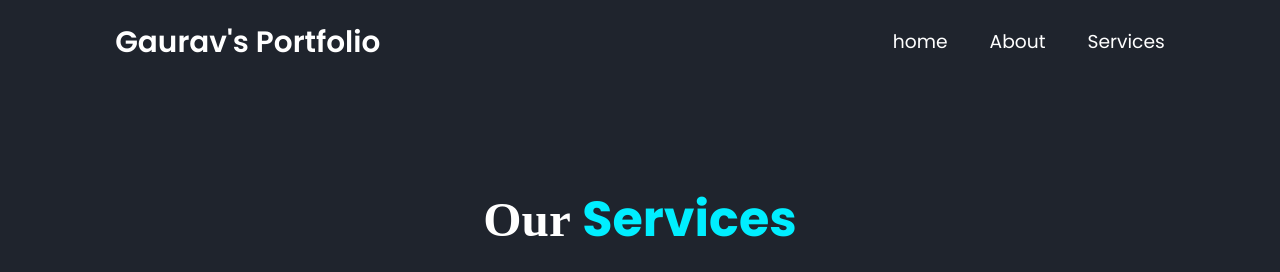
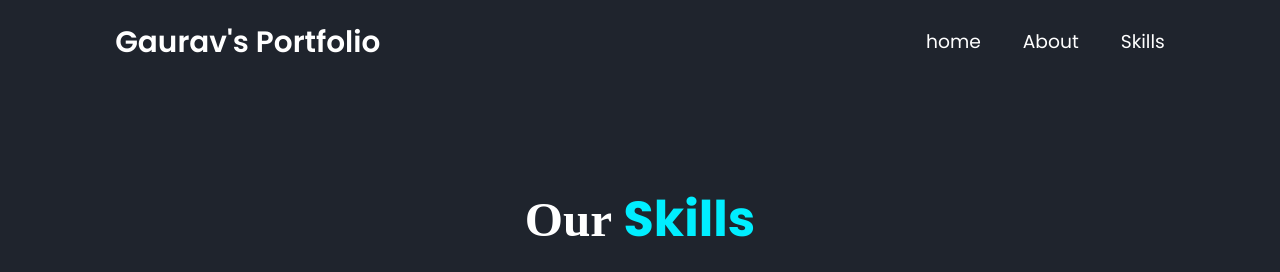
Before and after one commit to Gauravp7717/web-dev, a plain HTML site: page services.html in a window 1280 px wide. Shown: the top 272 px of the page. Drawn offline with Linux system fonts and the light colour scheme.

Commit message:
Update services.html

```diff
--- a/services.html
+++ b/services.html
@@ -18,14 +18,14 @@
         <nav class="navbar">
             <a href="index.html">home</a>
             <a href="about.html">About</a>
-            <a href="services.html">Services</a>
+            <a href="services.html">Skills</a>
 
         </nav>
 
     </header>
 
     <section class="services" id="services">
-        <h2 class="heading">Our <span>Services</span></h2>
+        <h2 class="heading">Our <span>Skills</span></h2>
 
         <div class="services-container">
             <div class="services-box">
```
